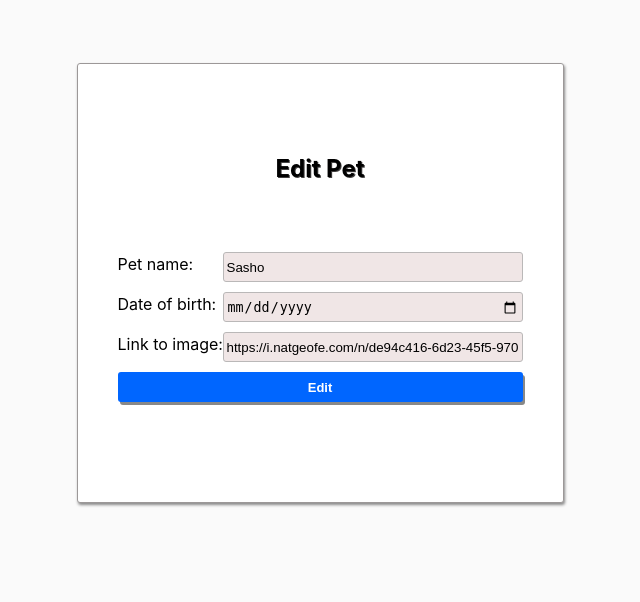
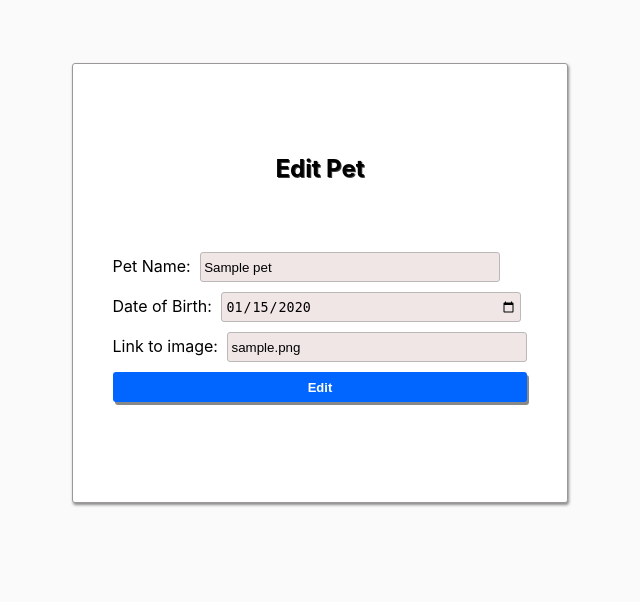
Before and after one commit to Viksata7677/Petstagram, a Django app: a page that uses templates/pets/pet-edit-page.html in a window 1280 px wide. Shown: the part 87-689 px from the top of the page, without its empty margins (320-960 px from the left). Run offline with Django 5.2, Linux system fonts and the light colour scheme; tables that the repository leaves empty hold one stand-in row (values such as "Sample post").

Commit message:
Created edit page functionality

```diff
--- a/petstagram/pets/views.py
+++ b/petstagram/pets/views.py
@@ -1,6 +1,6 @@
 from django.shortcuts import render, redirect
 
-from petstagram.pets.forms import PetAddForm
+from petstagram.pets.forms import PetAddForm, PetEditForm
 from petstagram.pets.models import Pet
 
 
@@ -34,7 +34,21 @@ def pet_details(request, username: str, pet_slug: str):
 
 
 def pet_edit(request, username: str, pet_slug: str):
-    return render(request, 'pets/pet-edit-page.html')
+    pet = Pet.objects.get(slug=pet_slug)
+
+    form = PetEditForm(request.POST or None, instance=pet)
+
+    if request.method == 'POST':
+        if form.is_valid():
+            form.save()
+            return redirect('pet-details', username, pet_slug)
+
+    context = {
+        'form': form,
+        'pet': pet
+    }
+
+    return render(request, 'pets/pet-edit-page.html', context)
 
 
 def pet_delete(request, username: str, pet_slug: str):
--- a/templates/pets/pet-edit-page.html
+++ b/templates/pets/pet-edit-page.html
@@ -7,21 +7,9 @@
     <div class="edit-delete edit-photo">
         <h2>Edit Pet</h2>
         <!-- Start Edit Pet From -->
-        <form action="">
-            <p>
-                <label for="pet-name">Pet name: </label>
-                <input type="text" placeholder="Name" value="Sasho">
-            </p>
-            <p>
-                <label for="pet-date">Date of birth: </label>
-                <input type="date">
-            </p>
-            <p>
-                <label for="pet-image">Link to image: </label>
-                <input type="text" placeholder="Link to image"
-                       value="https://i.natgeofe.com/n/de94c416-6d23-45f5-9708-e8d56289268e/naturepl_01132178.jpg?w=636&h=631"
-                       alt="pet image">
-            </p>
+        <form method="POST">
+            {{ form }}
+            {% csrf_token %}
             <!-- Edit Pet Button -->
             <button class="edit-btn" type="submit">Edit</button>
         </form>
```
